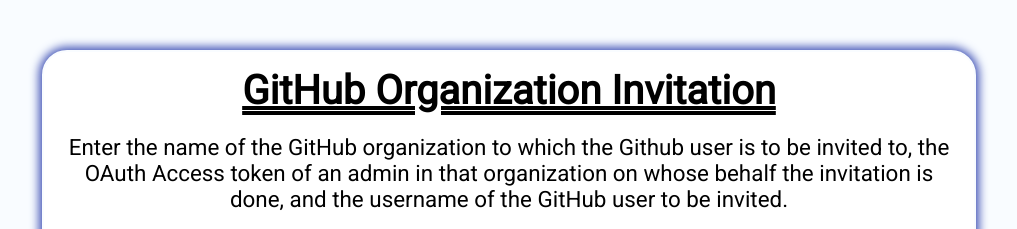
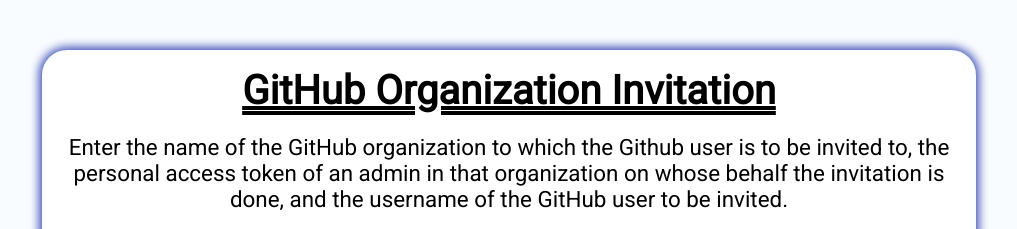
Before and after one commit to obumnwabude/github-invite, a plain HTML site: page static-frontend/index.html in a window 1280 px wide. Shown: the top 229 px of the page, without its empty margins (131-1148 px from the left). Drawn offline with Linux system fonts and the light colour scheme.

Commit message:
update OAuth to personal access token across all app explanations

```diff
--- a/node-monolith/index.js
+++ b/node-monolith/index.js
@@ -4,12 +4,13 @@
 /*
  * create a file named 'org.js' and export an object containing the
  * name(id) of the organisation, to whom the GitHub is user is being invited to and
- * OAuth access token of an admin member in the organisation on behalf of whom the request is sent.
+ * personal access token of an admin member in the organisation on behalf of whom the request is sent.
+ * The token should have the write:org permission under admin:org when then token was created
  *
  * Example: in 'org.js'
  * module.exports = {
  *  name: <NAME OR ID OF ORGANISATION ON GITHUB>,
- *  auth: <OAUTH ACCESS TOKEN OF ADMIN MEMBER>
+ *  auth: <PERSONAL ACCESS TOKEN OF ADMIN MEMBER>
  * };
  *
  * 'org.js' file is added to .gitignore to ensure that credentials are not committed to Git.
--- a/npm-package/package.json
+++ b/npm-package/package.json
@@ -1,7 +1,7 @@
 {
   "name": "github-invite",
   "version": "1.0.0",
-  "description": "A package that takes a GitHub organization's name, an OAuth access token of an admin user in that organization, and a GitHub username. It then sends an invitation to the GitHub user with the provided name, with the help of the provided token, to join the provided GitHub Organisation.",
+  "description": "A package that takes a GitHub organization's name, a personal access token of an admin user in that organization, and a GitHub username. It then sends an invitation to the GitHub user with the provided name, with the help of the provided token, to join the provided GitHub Organisation. The token must at least have the write:org permission under admin:org permissions when the token was created.",
   "main": "index.js",
   "scripts": {
     "test": "echo \"Error: no test specified\" && exit 1",
--- a/static-frontend/index.html
+++ b/static-frontend/index.html
@@ -13,7 +13,7 @@
   </noscript>
   <main>
     <h1 class="text-center">GitHub Organization Invitation</h1>
-    <p class="text-center" id="intro">Enter the name of the GitHub organization to which the Github user is to be invited to, the OAuth Access token of an admin in that organization on whose behalf the invitation is done, and the username of the GitHub user to be invited.</p>
+    <p class="text-center" id="intro">Enter the name of the GitHub organization to which the Github user is to be invited to, the personal access token of an admin in that organization on whose behalf the invitation is done, and the username of the GitHub user to be invited.</p>
     <div id="form-and-message-container">
       <form method="POST" id="invite">
         <label>
```
Also changed, not shown: README.md, node-monolith/README.md, npm-package/README.md, static-frontend/README.md.
